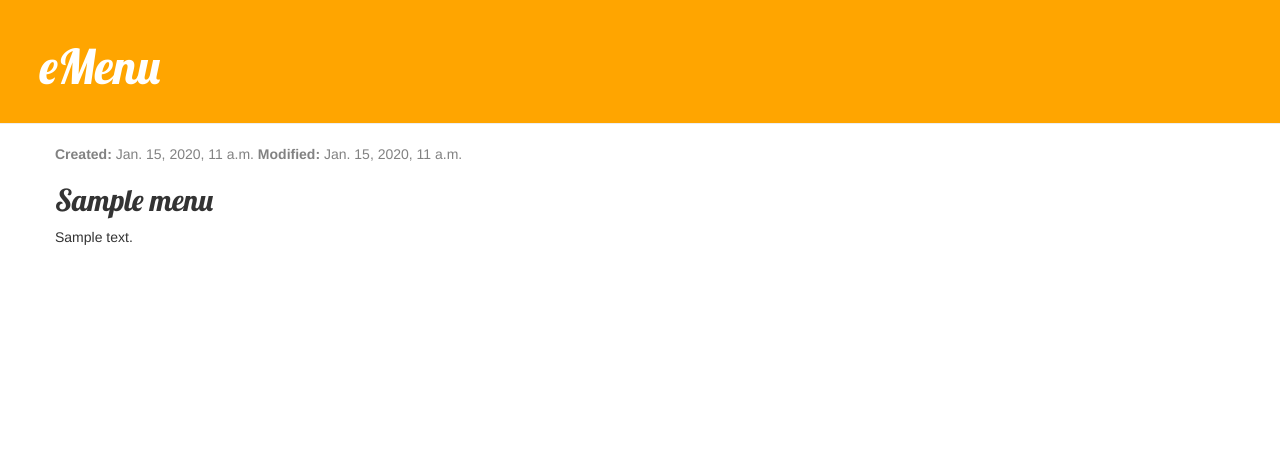
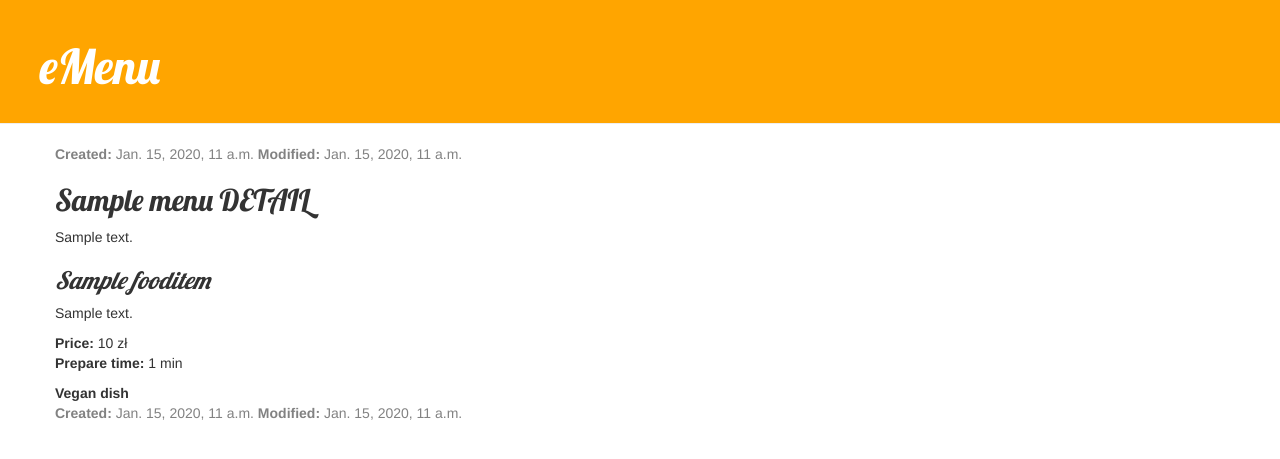
Before and after one commit to MikJarz/restaurant_menu, a Django app: page /menu/1/ in a window 1280 px wide. Shown: the top 459 px of the page. Run offline with Django 3.2, Linux system fonts and the light colour scheme; tables that the repository leaves empty hold one stand-in row (values such as "Sample post"); some libraries are stand-ins or nearby versions.

Commit message:
Added display of foods in menu.

```diff
--- a/menu/models.py
+++ b/menu/models.py
@@ -10,6 +10,7 @@ class FoodItem(models.Model):
     created_date = models.DateTimeField(default=timezone.now)
     modified_date = models.DateTimeField(auto_now=True)
     vegan = models.BooleanField()
+    image = models.ImageField(blank=True, null=True)
 
     def __str__(self):
         return self.title
--- a/menu/templates/menu/menu_detail.html
+++ b/menu/templates/menu/menu_detail.html
@@ -13,7 +13,26 @@
             {% if user.is_authenticated %}
                 <a class="btn btn-default" href="{% url 'menu_edit' pk=menu.pk %}"><span class="glyphicon glyphicon-pencil"></span></a>
             {% endif %}
-        <h2>{{ menu.title }}</h2>
+        <h2>{{ menu.title }} DETAIL</h2>
         <p>{{ menu.description|linebreaksbr }}</p>
+
+        {% for food in menu.food.all %}
+            <h3><i><p>{{ food.title }}</p></i></h3>
+            <p>{{ food.description }}</p>
+            <strong>Price:</strong> {{ food.price }} zł
+            <p><strong>Prepare time:</strong> {{ food.prepare_time }} min </p>
+            {% if food.vegan == True %}
+                <strong>Vegan dish</strong>
+            {% else %}
+                <strong>Not vegan dish</strong>
+            {% endif %}
+
+            <div class="date">
+                <strong>Created:</strong>
+                {{ food.created_date }}
+                <strong>Modified:</strong>
+                {{ food.modified_date }}
+            </div>
+        {% endfor %}
     </div>
 {% endblock %}
--- a/restaurant_menu/settings.py
+++ b/restaurant_menu/settings.py
@@ -120,3 +120,6 @@ USE_TZ = True
 
 STATIC_URL = '/static/'
 STATIC_ROOT = os.path.join(BASE_DIR, 'static')
+
+MEDIA_URL = '/media/'
+MEDIA_ROOT = os.path.join(BASE_DIR, 'media')
--- a/restaurant_menu/urls.py
+++ b/restaurant_menu/urls.py
@@ -14,9 +14,11 @@ Including another URLconf
     2. Add a URL to urlpatterns:  path('blog/', include('blog.urls'))
 """
 from django.contrib import admin
+from django.conf import settings
+from django.conf.urls.static import static
 from django.urls import path, include
 
 urlpatterns = [
     path('admin/', admin.site.urls),
     path('', include('menu.urls')),
-]
+] + static(settings.MEDIA_URL, document_root=settings.MEDIA_ROOT)
```
Also changed, not shown: menu/templates/menu/menu_list.html (+16 -1 lines), media/dog.jpg (added), media/pies.jpg (added), menu/migrations/0003_fooditem_image.py (added).
